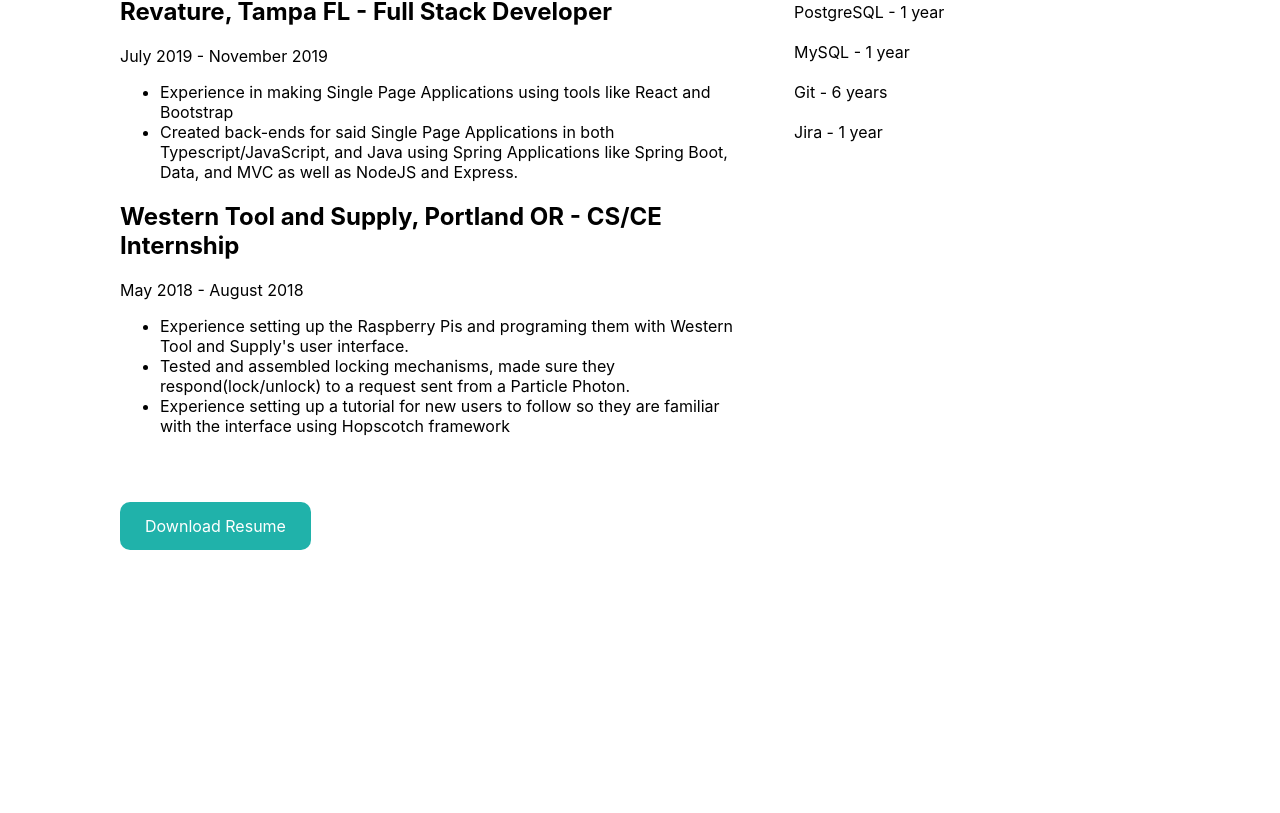
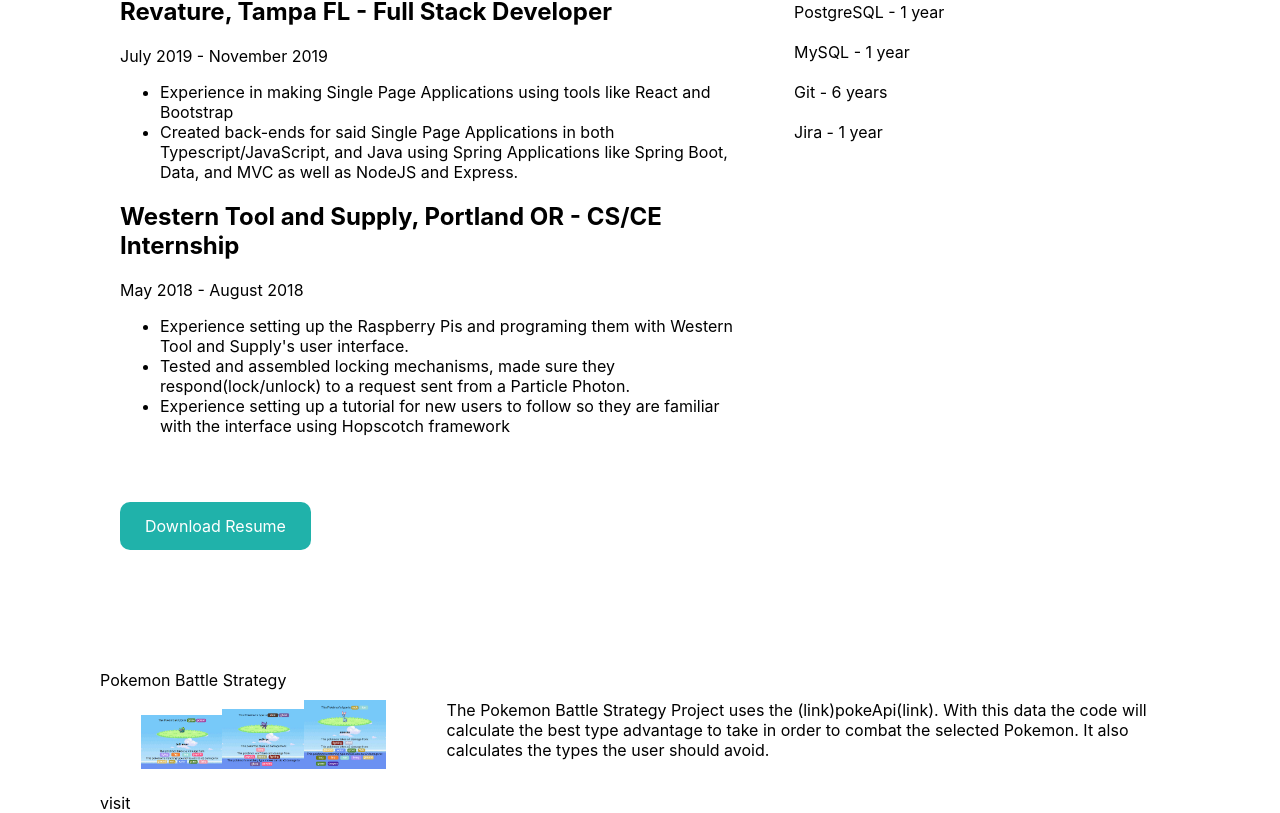
Before and after one commit to JessicaWaltz/myPortfolio, a React (Create React App) app: page / in a window 1280 px wide. Shown: the part 997-1810 px from the top of the page. Before the commit the page ends 1567 px from the top, so only its background shows below. Built offline with nearby package versions, Linux system fonts and the light colour scheme.

Commit message:
project 1 prep

```diff
--- a/src/App.js
+++ b/src/App.js
@@ -14,6 +14,7 @@
       <Nav/>
       <ProjNav/>
       <AboutMe/>
+      <Proj1/>
     </div>
   );
 }
--- a/src/components/body/Project1/Proj1.css
+++ b/src/components/body/Project1/Proj1.css
@@ -0,0 +1,29 @@
+.Proj1-conatiner{
+    display: grid;
+    grid-template-areas:
+    'p1n p1n p1n p1n'
+    'p1i p1i p1d p1d'
+    'p1i p1i p1d p1d'
+    'p1b p1b p1b p1b';
+    padding: 100px 100px 0px 100px;
+    grid-gap: 10px;
+    z-index: -1;
+}
+.proj1-name-container{
+    grid-area: p1n;
+}
+.proj1-desc-container{
+    grid-area: p1d;
+}
+.proj1-visual-conatainer{
+    grid-area: p1i;
+    text-align: center;
+    display: grid;
+    grid-template-areas: "a a"
+                         "a a";
+    grid-gap: 10px;
+    justify-content: center;
+}
+.proj1-img{
+    width: 25%;
+}
--- a/src/components/body/Project1/Proj1.js
+++ b/src/components/body/Project1/Proj1.js
@@ -1,5 +1,8 @@
 import React, { Component } from "react";
 import "./Proj1.css";
+import img01 from "../../../img/Proj1-img01.png";
+import img02 from "../../../img/Proj1-img02.png";
+import img03 from "../../../img/Proj1-img03.png";
 //test
 class Proj1 extends Component{
     render(){
@@ -13,7 +16,13 @@
                     With this data the code will calculate the best type advantage to take in order to combat
                     the selected Pokemon. It also calculates the types the user should avoid.
                 </div>
-                <div className="proj1-visual-conatainer">Add visual and have link to page it is on</div>
+                <div className="proj1-visual-conatainer animate__animated animate__fadeInUp">
+                    <div className="proj1-visual-pics">
+                        <img className="proj1-img" src={img01} alt="pic 1"/>
+                        <img className="proj1-img" src={img02} alt="pic 2"/>
+                        <img className="proj1-img" src={img03} alt="pic 3"/>
+                    </div>
+                </div>
                 <div className="proj1-link-container">visit</div>
             </div>
         )
```
